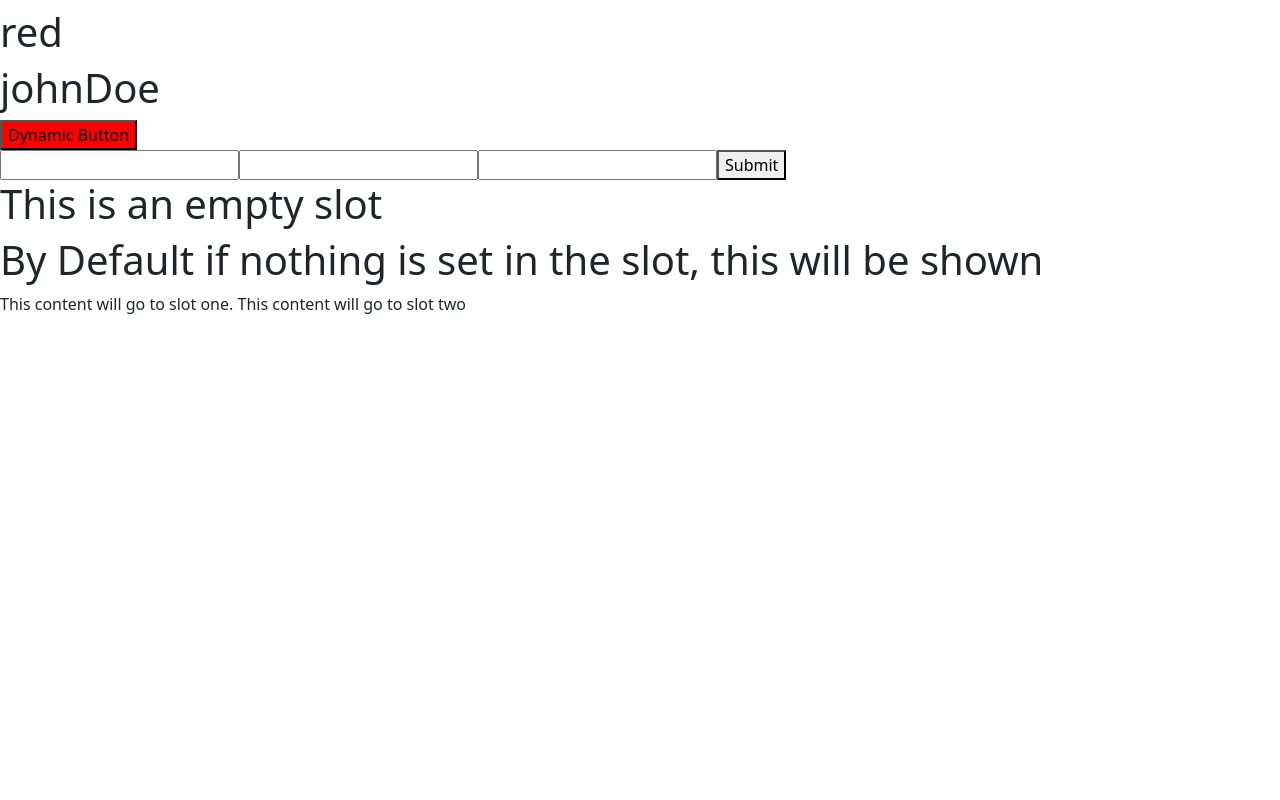
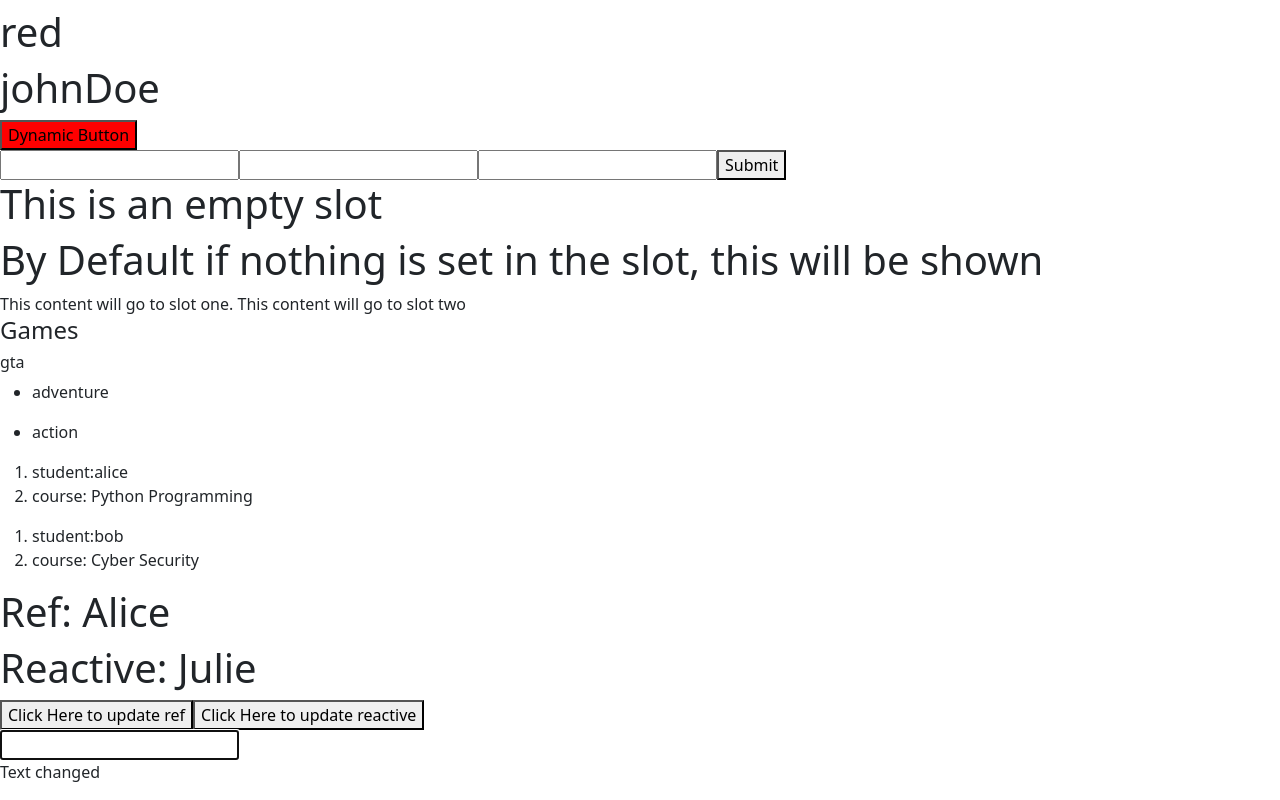
Before and after one commit to AhsenRiaz/Learning-Vuejs, a Vue app in the folder my-vue-app/: page / in a window 1280 px wide. Shown: the part 337-1137 px from the top of the page. Before the commit the page ends 800 px from the top, so only its background shows below. Built offline with nearby package versions, Linux system fonts and the light colour scheme.

Commit message:
another day goes to vuejs

```diff
--- a/my-vue-app/src/App.vue
+++ b/my-vue-app/src/App.vue
@@ -1,4 +1,6 @@
 <script setup>
+import { ref } from 'vue';
+import { provide } from 'vue';
 import Navbar from './components/Navbar.vue';
 import ReactiveComponent from './components/ReactiveComponent.vue';
 import ComputedProperties from './components/ComputedProperties.vue';
@@ -6,23 +8,31 @@ import ComponentProps from './components/ComponentProps.vue';
 import EmitComponent from './components/EmitComponent.vue';
 import EmptySlot from './components/slot/EmptySlot.vue';
 import FallbackSlot from './components/slot/FallbackSlot.vue';
+import InjectComponent from './components/InjectComponent.vue';
 import NamedSlot from './components/slot/NamedSlot.vue';
-// import CreatePage from './components/CreatePage.vue';
-import { ref } from 'vue';
-import { provide } from 'vue';
+import WatcherComponent from './components/WatcherComponent.vue';
+import RefComponent from './components/RefComponent.vue';
 
 const buttonColor = ref('red')
 
 const formHandler = (username, email, password) => {
-  console.log("username", email, password);
+  console.log("emitData", username, email, password);
 }
 
-provide("games", {
+provide("data", {
   name: "gta",
-  genre: ["adventure", "action"]
+  genre: ["adventure", "action"],
+  students: [
+    {
+      name: "alice",
+      course: "Python Programming"
+    },
+    {
+      name: "bob",
+      course: "Cyber Security"
+    }
+  ]
 })
-
-provide("books", ["SHerlock Holmes", "Dune"]);
 
 </script>
 
@@ -54,6 +64,10 @@ provide("books", ["SHerlock Holmes", "Dune"]);
     </template>
   </NamedSlot>
 
+  <InjectComponent />
+  <WatcherComponent />
+  <RefComponent/>
+
 
   <!-- <ComponentProps  /> -->
 
--- a/my-vue-app/src/components/InjectComponent.vue
+++ b/my-vue-app/src/components/InjectComponent.vue
@@ -1,12 +1,21 @@
 <script setup>
 import {inject} from 'vue'
 
-const games = inject("games");
+const data = inject("data");
 </script>
 
 <template>
     <div>
         <h4>Games</h4>
-        <!-- {{ games. }} -->
+        <h6>{{ data.name }}</h6>
+        <ul v-for="(genre, index) in data.genre" :key="index">
+            <li>{{ genre }}</li>
+        </ul>
+        <ol v-for="({name, course}, index) in data.students" :key="index"  >
+            <li  >
+                student:{{ name }}
+            </li>
+            <li>course: {{ course }}</li>
+        </ol>
     </div>
 </template>
--- /dev/null
+++ b/my-vue-app/src/components/RefComponent.vue
@@ -0,0 +1,21 @@
+<script setup>
+import { ref, onMounted } from 'vue';
+
+const inputRef = ref('')
+
+const anotherRef = (el) => {
+    el.textContent = 'Text changed'
+}
+
+onMounted(() => {
+    console.log(inputRef)
+    inputRef.value.focus()
+})
+
+</script>
+
+<template>
+    <input type="text" ref="inputRef" >
+
+    <p :ref="anotherRef" >This is text</p>
+</template>
--- /dev/null
+++ b/my-vue-app/src/components/WatcherComponent.vue
@@ -0,0 +1,36 @@
+<script setup>
+import { ref, watch, reactive } from 'vue';
+
+const username = ref("Alice")
+const obj = reactive({username:"Julie"})
+
+watch(username, (newValue, oldValue) => {
+    console.log("old value", oldValue)
+    console.log("newValue", newValue)
+});
+
+watch(() => obj.username, (newValue, oldValue) => {
+    console.log("old value", oldValue)
+    console.log("newValue", newValue)
+})
+
+// we can also keep track of multiple states simultaneously this way
+
+watch([username, () => obj.username], (newValue, oldValue) => {
+    console.log("old value >>>", oldValue)
+    console.log("newValue >>>>", newValue)
+})
+
+
+</script>
+
+<template>
+    <div>
+        <h1>Ref: {{ username }}</h1>
+        <h1>Reactive: {{ obj.username }}</h1>
+
+        <button @click="username = 'Bob'">Click Here to update ref</button>
+        <button @click="obj.username = 'John'">Click Here to update reactive</button>
+
+    </div>
+</template>
```
